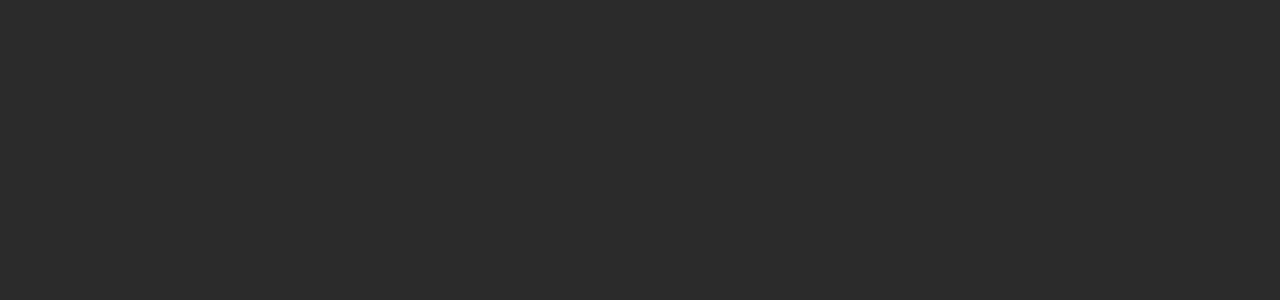
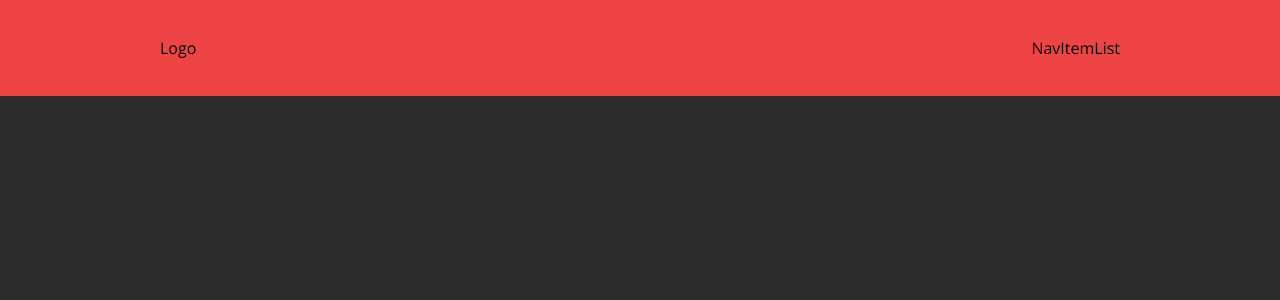
Before and after one commit to F3azy/hemera, a React (Vite) app: page / in a window 1280 px wide. Shown: the top 300 px of the page. Built offline with nearby package versions, Linux system fonts and the light colour scheme.

Commit message:
created the sections components and creating the navbar

```diff
--- a/src/App.jsx
+++ b/src/App.jsx
@@ -1,12 +1,16 @@
+import Navbar from "./components/Navbar";
 
 
 function App() {
 
   return (
     <>
+      <Navbar />
+      <div className="h-screen">
 
+      </div>
     </>
   )
 }
 
-export default App
+export default App;
--- /dev/null
+++ b/src/components/Footer.jsx
@@ -0,0 +1,9 @@
+import React from 'react'
+
+const Footer = () => {
+  return (
+    <div>Footer</div>
+  )
+}
+
+export default Footer
--- /dev/null
+++ b/src/components/NavItem.jsx
@@ -0,0 +1,9 @@
+import React from 'react'
+
+const NavItem = () => {
+  return (
+    <div>NavItem</div>
+  )
+}
+
+export default NavItem
--- /dev/null
+++ b/src/components/NavItemList.jsx
@@ -0,0 +1,9 @@
+import React from 'react'
+
+const NavItemList = () => {
+  return (
+    <div>NavItemList</div>
+  )
+}
+
+export default NavItemList
--- /dev/null
+++ b/src/components/Navbar.jsx
@@ -0,0 +1,13 @@
+import React from "react";
+import NavItemList from "./NavItemList";
+
+const Navbar = () => {
+  return (
+    <div className="fixed w-full bg-red-500 h-[96px] px-40 flex flex-row items-center justify-between">
+      Logo
+      <NavItemList />
+    </div>
+  );
+};
+
+export default Navbar;
--- a/tailwind.config.js
+++ b/tailwind.config.js
@@ -2,7 +2,15 @@
 export default {
   content: ["./index.html", "./src/**/*.{js,jsx}"],
   theme: {
-    extend: {},
+    extend: {
+      colors: {
+        brand: {
+          primary: "#DBD424",
+        },
+        dark: {},
+        white: { base: "#FBFBFB" },
+      },
+    },
   },
   plugins: [],
 };
```
Also changed, not shown: src/sections/About.jsx (added), src/sections/Contact.jsx (added), src/sections/Hero.jsx (added), src/sections/Team.jsx (added), src/sections/Testimonials.jsx (added), src/sections/Work.jsx (added).
